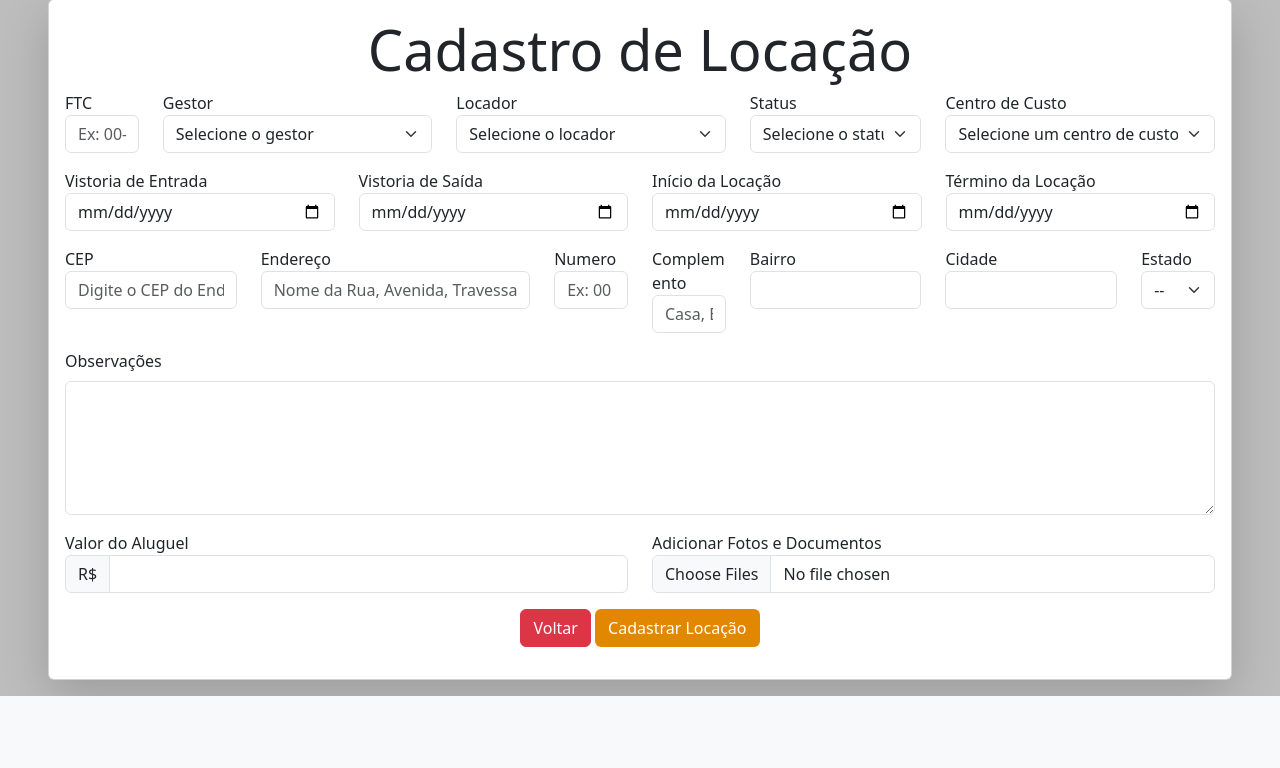
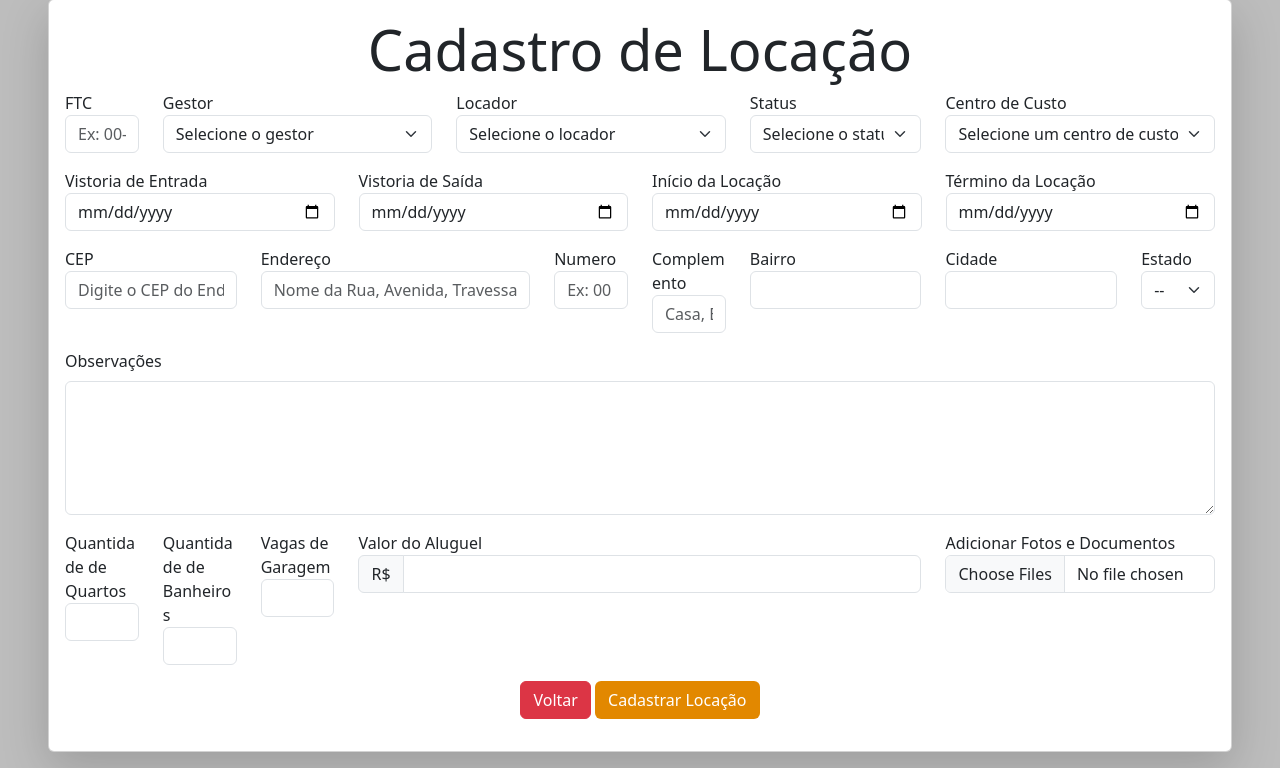
Before and after one commit to kalkslucas/controle-locacao, a PHP site: page /form-cadastrar-locacao.php in a window 1280 px wide. Shown: the part 157-925 px from the top of the page. Before the commit the page ends 853 px from the top, so only its background shows below. Run offline with PHP 8.4, Linux system fonts and the light colour scheme; the visitor is signed in with stand-in values (Sample User, id 1); data that the repository does not hold is empty.

Commit message:
upgrade: adicionado opção de quartos, banheiros e vagas de garagem nas locações

```diff
--- a/form-cadastrar-locacao.php
+++ b/form-cadastrar-locacao.php
@@ -292,6 +292,18 @@ if(isset($_SESSION['idusuario']) && !empty( $_SESSION['idusuario'] )):
                     </div>
 
                     <div class="row mb-3">
+                      <div class="col-md-1">
+                        <label for="qtd_quartos" class="d-inline">Quantidade de Quartos</label>
+                        <input type="number" name="qtd_quartos" id="qtd_quartos" class="form-control" required>
+                      </div>
+                      <div class="col-md-1">
+                        <label for="qtd_banheiros" class="d-inline">Quantidade de Banheiros</label>
+                        <input type="number" name="qtd_banheiros" id="qtd_banheiros" class="form-control" required>
+                      </div>
+                      <div class="col-md-1">
+                        <label for="qtd_vagas_garagem" class="d-inline">Vagas de Garagem</label>
+                        <input type="number" name="qtd_vagas_garagem" id="qtd_vagas_garagem" class="form-control" required>
+                      </div>
                       <div class="col-md-6">
                         <label id="valorAluguel">Valor do Aluguel</label>
                         <div class="input-group">
@@ -306,8 +318,8 @@ if(isset($_SESSION['idusuario']) && !empty( $_SESSION['idusuario'] )):
                           />
                         </div>
                       </div>
-                      <div class="col-md-6">
-                        <label id="imagensLocacao">Adicionar Fotos e Documentos</label>
+                      <div class="col-md-3">
+                        <label id="imagensLocacao" class="d-inline">Adicionar Fotos e Documentos</label>
                         <input
                           id="anexo_foto_docs"
                           name="anexo_foto_docs[]"
```
Also changed, not shown: cadastrarLocacao.php (+7 -1 lines), editarLocacao.php (+7 -1 lines), form-editar-locacao.php (+15 -1 lines), ver-locacao.php (+16 -1 lines).
